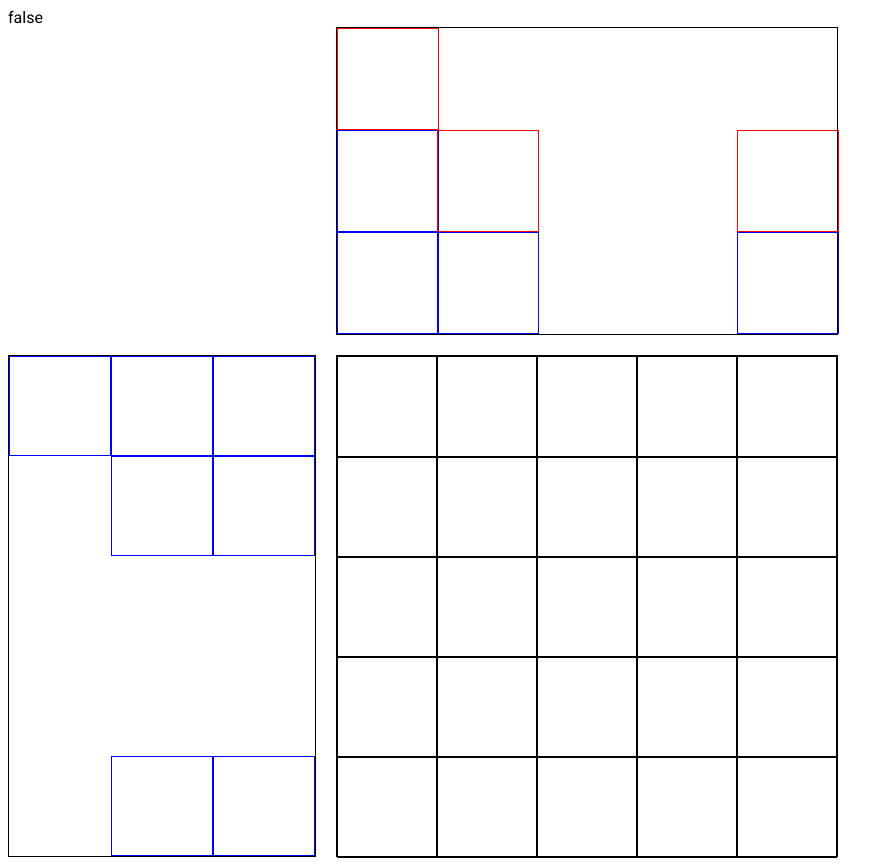
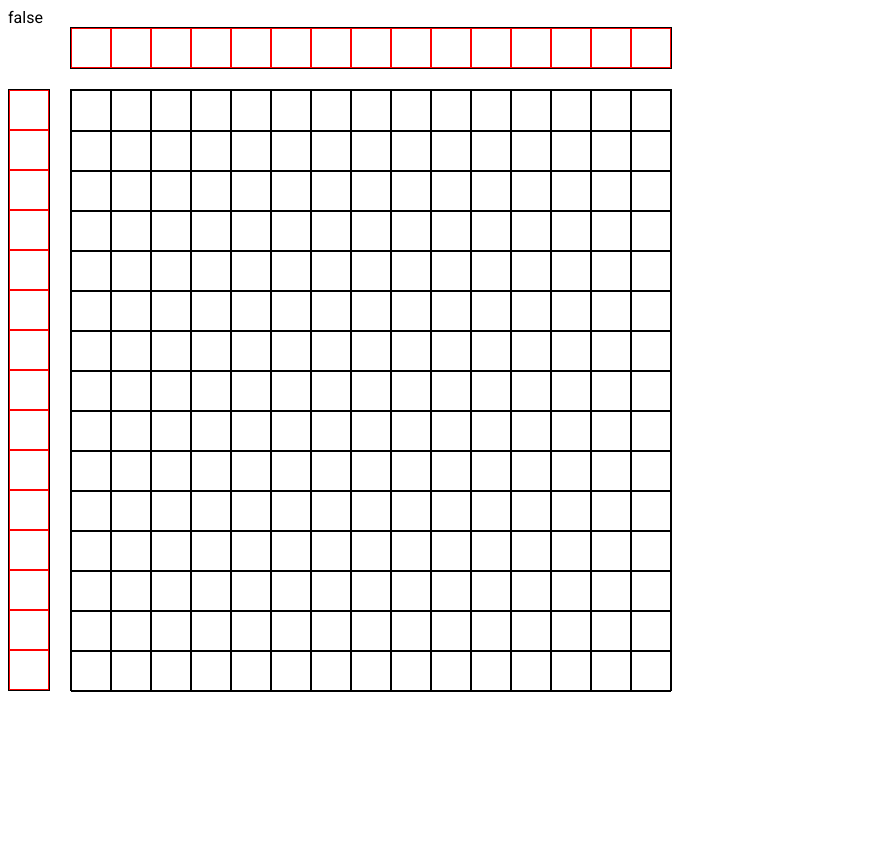
Before and after one commit to BrnCalisario/nonodaily, an Angular app: page / in a window 1280 px wide. Shown: the whole page, without its empty margins (0-894 px from the left). After the commit the page ends 800 px from the top, so only its background shows below. Built offline with nearby package versions, Linux system fonts and the light colour scheme.

Commit message:
feature: layout prototype 0.1

```diff
--- a/src/app/app.component.html
+++ b/src/app/app.component.html
@@ -1,41 +1,19 @@
 <div>{{ holding() }}</div>
 
-<div class="game">
+<div id="game">
   <div class="top-hint">
-    <div class="hint-row">
-      <div class="hint"></div>
-      <div class="hint"></div>
-      <div class="hint"></div>
-    </div>
-    <div class="hint-row">
-      <div class="hint"></div>
-      <div class="hint"></div>
-    </div>
+    @for (row of this.buildHints(this.WIDTH); track $index) {
     <div class="hint-row"></div>
-    <div class="hint-row"></div>
-    <div class="hint-row">
-      <div class="hint"></div>
-      <div class="hint"></div>
-    </div>
+    }
   </div>
 
   <div class="wrap">
     <div class="left-hint">
-      <div class="hint-row">
-        <div class="hint"></div>
-        <div class="hint"></div>
-        <div class="hint"></div>
-      </div>
-      <div class="hint-row">
-        <div class="hint"></div>
-        <div class="hint"></div>
-      </div>
+
+      @for (row of this.buildHints(this.HEIGHT); track $index) {
       <div class="hint-row"></div>
-      <div class="hint-row"></div>
-      <div class="hint-row">
-        <div class="hint"></div>
-        <div class="hint"></div>
-      </div>
+      }
+
     </div>
 
     <div #gridComponent class="grid">
--- a/src/app/app.component.scss
+++ b/src/app/app.component.scss
@@ -1,116 +1,69 @@
-// // .grid {
-// //   width: 500px;
-// //   height: 500px;
+#game {
+  width: fit-content;
 
-// //   gap: 4px;
+  display: flex;
+  flex-direction: column;
+  align-items: flex-end;
 
-// //   display: grid;
-// //   grid-template-columns: repeat(5, 100px);
-// //   grid-template-rows: repeat(5, 100px);
-// // }
+  gap: 20px;
 
-// // .game {
-// //   display: flex;
-// //   justify-content: center;
-// //   align-items: flex-end;
-// // }
-
-// // .left {
-// //   align-self: flex-end;
-// // }
-
-// // .left-hints {
-
-// //   display: flex;
-// //   flex-direction: column;
-// //   row-gap: 2px;
-// // }
-
-// // .right-hints {
-// //   display: flex;
-// //   flex-direction: row;
-// //   column-gap: 2px;
-
-// //   .hint {
-// //     display: flex;
-// //     justify-content: flex-end;
-// //     flex-direction: column;
-// //   }
-// // }
-
-// // .hint {
-
-// //   display: flex;
-// //   justify-content: flex-end;
-// //   column-gap: 4px;
-
-// //   .box {
-
-// //     display: flex;
-// //     align-items: center;
-// //     justify-content: center;
-
-// //     font-size: 4rem;
-
-// //     width: 100px;
-// //     height: 100px;
-// //     border: 1px solid lightgray;
-// //   }
-// // }
+  --cell-size: 100px;
+  --rows: 5;
+  --columns: 5;
+}
 
 .grid {
-  width: 500px;
-  height: 500px;
+  width: calc(var(--cell-size) * var(--columns));
+  height: calc(var(--cell-size) * var(--rows));
+
   border: 1px solid black;
 
   display: grid;
 
-  grid-template-columns: repeat(5, 1fr);
-  grid-template-rows: repeat(5, 1fr);
+  grid-template-columns: repeat(var(--columns), var(--cell-size));
+  grid-template-rows: repeat(var(--rows), var(--cell-size));
+}
+
+.left-hint,
+.top-hint {
+  border: 1px solid black;
+  display: flex;
+}
+
+.hint-row {
+  display: flex;
+  justify-content: flex-end;
+  border: 1px solid red;
 }
 
 .left-hint {
-  border: 1px solid black;
-  display: flex;
-  flex-direction: column;
 
-  min-width: 100px;
+  display: grid;
 
-  .hint-row {
-    display: flex;
-    justify-content: flex-end;
-    min-height: 100px;
-  }
+  grid-template-rows: repeat(var(--rows), var(--cell-size));
+  width: var(--cell-size);
 
-  .hint {
-    width: 100px;
-  }
+  // .hint-row {
+  //   height: var(--cell-size);
+  // }
+
+  // .hint {
+  //   width: var(--cell-size);
+  // }
 }
 
 .top-hint {
-  width: 500px;
-  min-height: 100px;
-  border: 1px solid black;
 
-  display: flex;
+  display: grid;
+
+  width: calc(var(--cell-size) * var(--columns));
+  height: var(--cell-size);
+
+  grid-template-columns: repeat(var(--columns), var(--cell-size));
 
   .hint-row {
-    min-width: 100px;
-    display: flex;
     flex-direction: column;
-    justify-content: flex-end;
   }
-
-  .hint {
-    width: 100px;
-    height: 100px;
-
-    &:first-child {
-      border: 1px solid red;
-      ;
-    }
-  }
-
 }
 
 .hint {
@@ -121,15 +74,3 @@
   display: flex;
   gap: 20px;
 }
-
-.game {
-  width: fit-content;
-
-  display: flex;
-
-  flex-direction: column;
-
-  align-items: flex-end;
-
-  gap: 20px;
-}
--- a/src/app/app.component.ts
+++ b/src/app/app.component.ts
@@ -1,4 +1,4 @@
-import { Component, contentChildren, DestroyRef, ElementRef, inject, QueryList, Signal, signal, viewChild, ViewChildren, viewChildren } from '@angular/core';
+import { AfterViewInit, Component, contentChildren, DestroyRef, ElementRef, inject, QueryList, Signal, signal, viewChild, ViewChildren, viewChildren } from '@angular/core';
 import { takeUntilDestroyed, toObservable } from '@angular/core/rxjs-interop';
 import { RouterOutlet } from '@angular/router';
 import { concatMap, debounce, debounceTime, filter, fromEvent, map, merge, mergeMap, of, switchMap, takeUntil, tap } from 'rxjs';
@@ -12,7 +12,11 @@ import { Cell } from './models/cell.model';
   templateUrl: './app.component.html',
   styleUrl: './app.component.scss'
 })
-export class AppComponent {
+export class AppComponent implements AfterViewInit {
+
+  public readonly WIDTH = 15;
+  public readonly HEIGHT = 15;
+  public readonly CELL_SIZE = 40;
 
   holding = signal(false);
 
@@ -33,7 +37,6 @@ export class AppComponent {
 
   private mousedown$ = fromEvent(document, 'mousedown').pipe(
     tap((event => event.preventDefault())),
-    debounceTime(50),
     tap(() => this.holding.set(true))
   ).subscribe();
 
@@ -51,7 +54,7 @@ export class AppComponent {
         tap((event) => this.changeCellState(event.target as HTMLElement))
       )
     })
-  )
+  );
 
   foo$ = merge(this.gridClick$, this.mouseenter$).subscribe();
 
@@ -70,9 +73,28 @@ export class AppComponent {
 
   }
 
+  public ngAfterViewInit(): void {
+    var game = document.getElementById("game");
+
+    if (!game) return;
+
+    game.style.setProperty('--cell-size', `${this.CELL_SIZE}px`);
+    game.style.setProperty('--rows', `${this.HEIGHT}`);
+    game.style.setProperty('--columns', `${this.WIDTH}`);
+
+  }
+
+  public buildHints(size: number): number[] {
+    return Array.from(Array(size)).map(() => {
+      return 0;
+    })
+  }
+
   private buildEmptyGrid(): Cell[] {
-    return Array.from(Array(25)).map(() => {
+    return Array.from(Array(this.WIDTH * this.HEIGHT)).map(() => {
       return { state: "empty" }
     });
   }
+
+
 }
```
